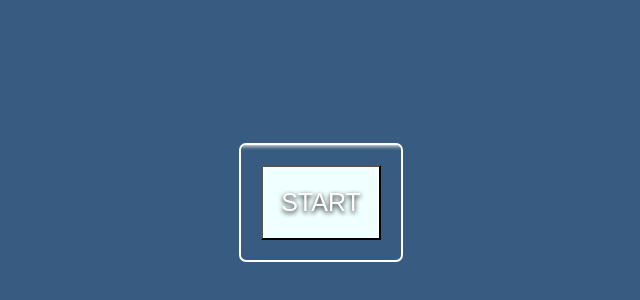
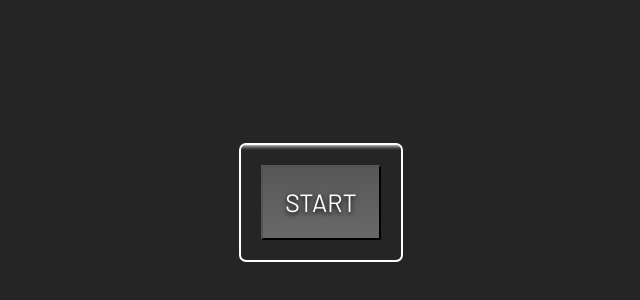
Before and after one commit to codingXllama/PictureInPicture, a plain HTML site: page index.html in a window 1280 px wide. Shown: the part 198-498 px from the top of the page, without its empty margins (319-959 px from the left). Drawn offline with Linux system fonts and the light colour scheme.

Commit message:
completed project css

```diff
--- a/style.css
+++ b/style.css
@@ -8,7 +8,7 @@ html {
 body {
   margin: 0;
   min-height: 100vh;
-  background: rgb(56, 92, 129);
+  background: rgb(37, 37, 37);
   display: flex;
   justify-content: center;
   align-items: center;
@@ -28,13 +28,25 @@ body {
 button {
   cursor: pointer;
   outline: none;
-  /*padding: 0px;
-  */
   height: 75px;
   width: 120px;
   font-size: 25px;
+  font-family: Barlow, sans-serif;
   color: white;
   text-shadow: 0 2px 5px black;
-  background-color: azure;
-  box-shadow: inset 0 20px 4px -19px rgba(255, 255, 255, 0.4);
+  background: linear-gradient(to top, #696969, #575757);
+  box-shadow: inset 0 20px 4px -19px rgba(255, 255, 255, 0.4, 0 0 12px 12px 0px rgba(0, 0, 0, 0.3));
 }
+
+button:hover {
+  background: linear-gradient(to bottom, #696969, #575757);
+}
+
+button:active {
+  -o-transform: translateY(3px);
+  -webkit-transform: translateY(3px);
+  -moz-transform: translateY(3px);
+  -ms-transform: translateY(3px);
+  transform: translateY(3px);
+  box-shadow: 0 6px 6px 0px rgba(0, 0, 0, 0.3);
+}
```
